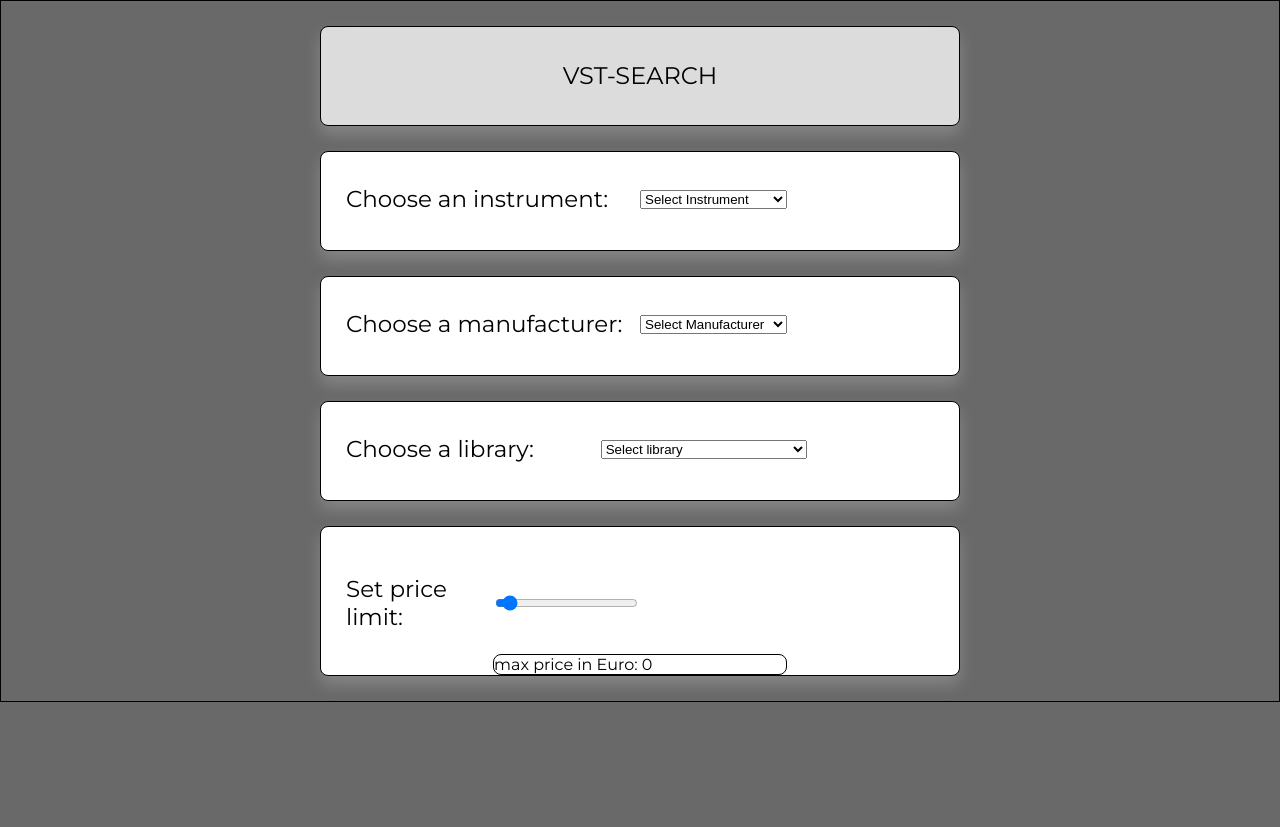
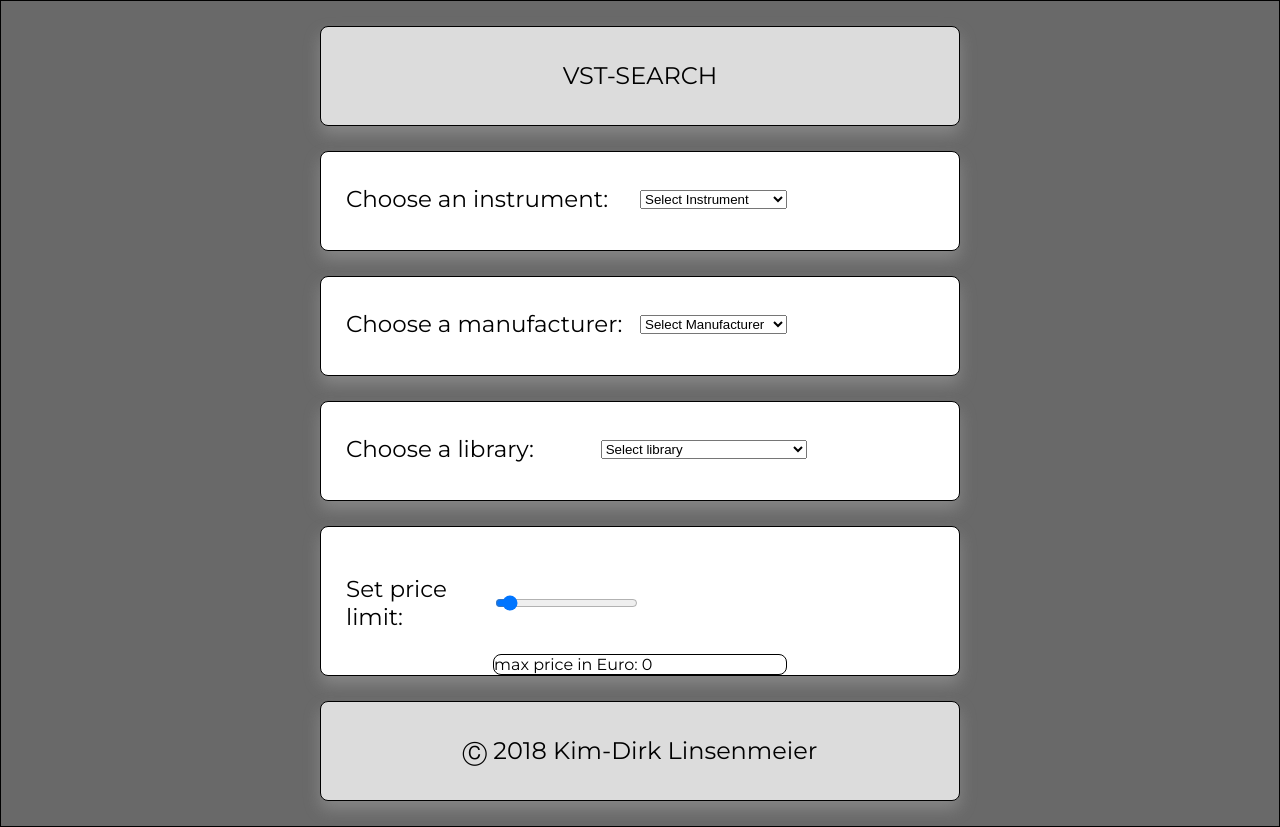
Before and after one commit to DirkCoding/Vst-Search, a React (Create React App) app: page / in a window 1280 px wide. Before the commit the page ends 800 px from the top, so only its background shows below. Built offline with nearby package versions, Linux system fonts and the light colour scheme.

Commit message:
Add Dropdwon to array logic

```diff
--- a/src/components/DropdownLibrary.js
+++ b/src/components/DropdownLibrary.js
@@ -26,14 +26,14 @@ const Label = styled.p`
 `
 class DropdownLibrary extends Component {
   static propTypes = {
-    searchChangeManu: PropTypes.func.isRequired
+    searchChangeLib: PropTypes.func.isRequired
   }
   render() {
-    const { searchChangeManu } = this.props
+    const { searchChangeLib } = this.props
     return (
       <Dropdown>
         <Label>Choose a library:</Label>
-        <select onChange={searchChangeManu} placeholder="Choose a library">
+        <select onChange={searchChangeLib} placeholder="Choose a library">
           <option default>Select library</option>
           {// get list of instruments
           libraryData
--- /dev/null
+++ b/src/components/Footer.js
@@ -0,0 +1,34 @@
+import React, { Component } from 'react'
+
+import styled from 'styled-components'
+
+const FooterStyling = styled.section`
+  display: grid;
+  margin: 25px auto;
+  padding: 10px 25px 25px 25px;
+  background: white;
+  text-align: center;
+  width: 50vw;
+  height: 100px;
+  box-shadow: 0 8px 16px rgba(180, 180, 180, 0.4);
+  border-radius: 8px;
+  box-shadow: 0 8px 16px rgba(180, 180, 180, 0.4);
+  border: 1px solid #000;
+  background: rgb(220, 220, 220);
+`
+
+const FooterText = styled.p`
+  font-size: 24px;
+`
+
+class Footer extends Component {
+  render() {
+    return (
+      <FooterStyling>
+        <FooterText>&#x24B8; 2018 Kim-Dirk Linsenmeier</FooterText>
+      </FooterStyling>
+    )
+  }
+}
+
+export default Footer
--- a/src/components/Home.js
+++ b/src/components/Home.js
@@ -3,6 +3,7 @@ import DropdownInstruments from './DropdownInstruments'
 import DropdownManufacturer from './DropdownManufacturer'
 import DropdownLibrary from './DropdownLibrary'
 import HeaderStyling from './Header'
+import FooterStyling from './Footer'
 import Createcard from './Createcard'
 import Priceslider from './Priceslider'
 import styled from 'styled-components'
@@ -30,7 +31,7 @@ export class Home extends Component {
           <DropdownManufacturer searchChangeManu={searchChangeManu} />
           <DropdownLibrary searchChangeLib={searchChangeLib} />
           <Priceslider sliderChange={sliderChange} priceLimit={priceLimit} />
-
+          <FooterStyling />
           {filteredLibraryData.map(libraryInformation => (
             <Createcard
               title={libraryInformation.title}
```
